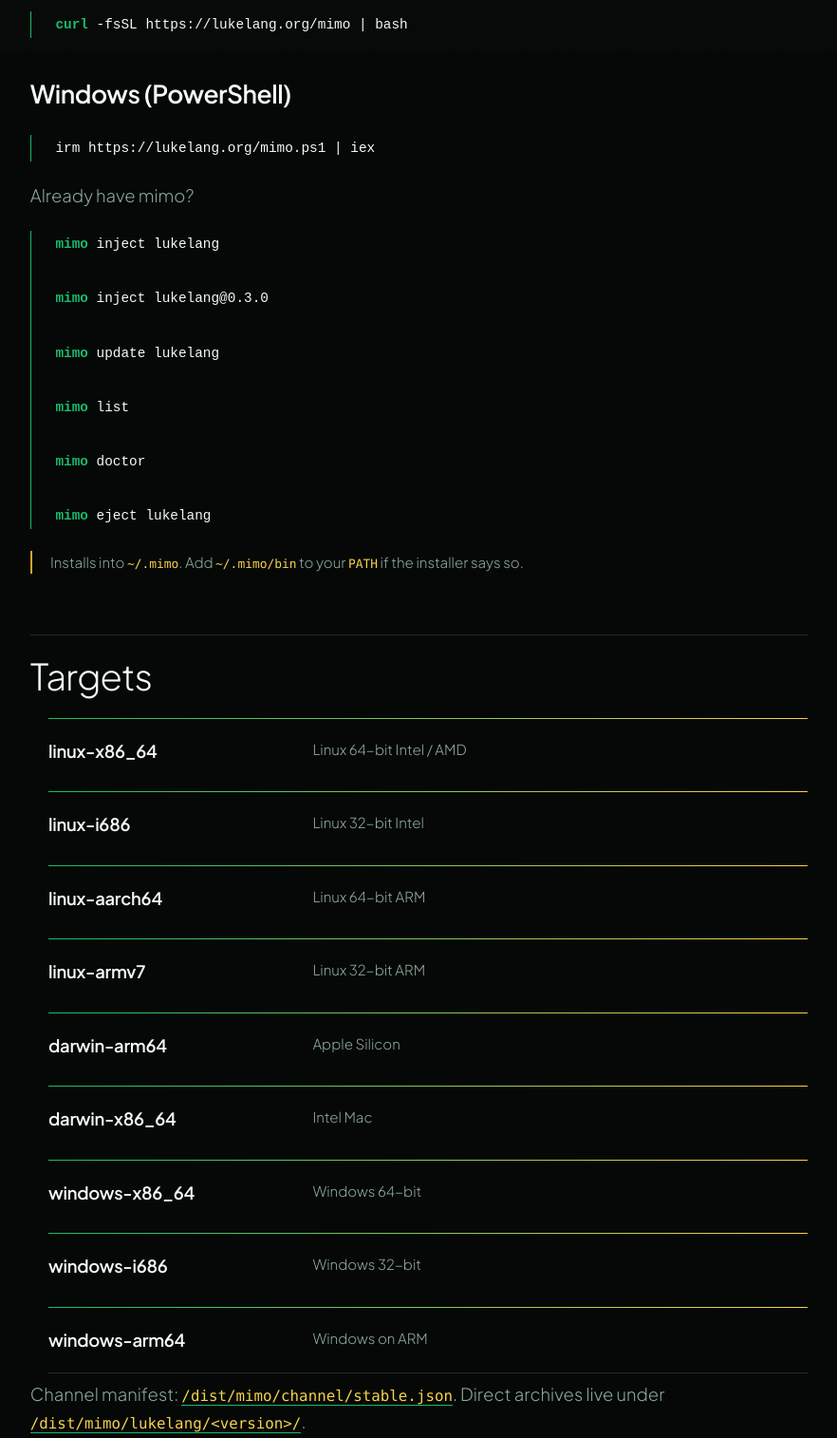
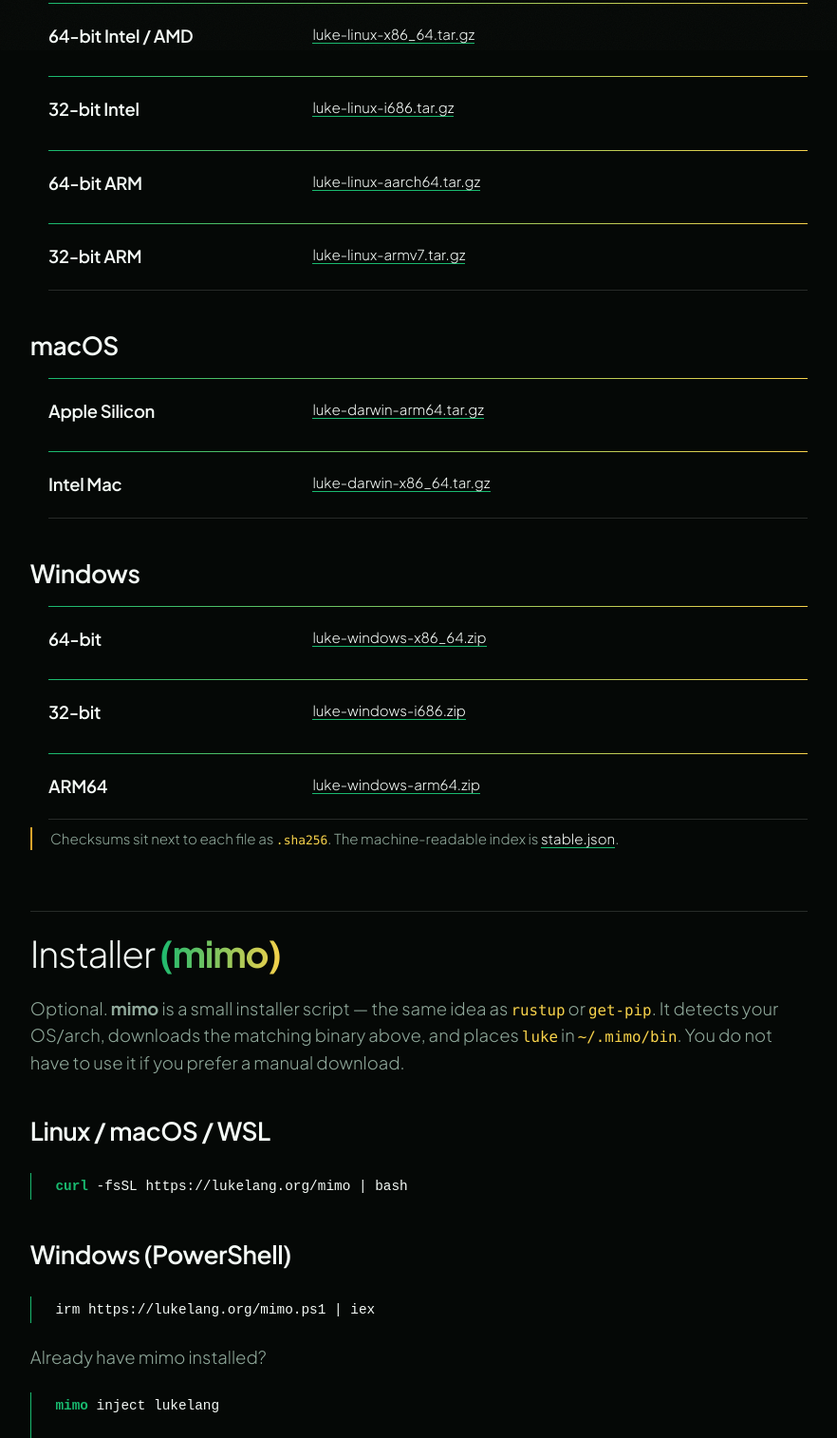
Before and after one commit to jijihohococo/LukeLang, a website: page site/download/index.html in a window 1280 px wide. Shown: the part 747-2261 px from the top of the page at 95% size, without its empty margins (365-1247 px from the left). Drawn offline with Linux system fonts and the light colour scheme.

Commit message:
docs(site): put binary download links first on the download page (#46)
Clarify that curl|bash / irm|iex are optional mimo installer one-liners,
and surface direct .tar.gz / .zip links for every supported platform.

Co-authored-by: Cursor Agent <cursoragent@cursor.com>
Co-authored-by: Lucas D Marshall <lucasdmarshall@users.noreply.github.com>

```diff
--- a/site/download/index.html
+++ b/site/download/index.html
@@ -4,7 +4,7 @@
 <meta charset="utf-8" />
 <meta name="viewport" content="width=device-width, initial-scale=1" />
 <title>Download — LukeLang</title>
-<meta name="description" content="Inject LukeLang with mimo — one command for Linux, macOS and Windows across Intel, Apple Silicon, ARM, 32-bit and 64-bit." />
+<meta name="description" content="Download LukeLang 0.3.0 binaries for Linux, macOS and Windows — or install with mimo in one step." />
 <meta name="theme-color" content="#050806" />
 <link rel="icon" href="../assets/favicon.png" type="image/png" />
 <!-- seo:begin -->
@@ -17,16 +17,16 @@
 <meta property="og:type" content="website" />
 <meta property="og:url" content="https://lukelang.org/download/" />
 <meta property="og:title" content="Download — LukeLang" />
-<meta property="og:description" content="Inject LukeLang with mimo — one command for Linux, macOS and Windows across Intel, Apple Silicon, ARM, 32-bit and 64-bit." />
+<meta property="og:description" content="Download LukeLang 0.3.0 binaries for Linux, macOS and Windows — or install with mimo in one step." />
 <meta property="og:image" content="https://lukelang.org/assets/og.png" />
 <meta property="og:image:width" content="1200" />
 <meta property="og:image:height" content="630" />
 <meta property="og:image:alt" content="LukeLang — Myanmar's first official programming language" />
 <meta name="twitter:card" content="summary_large_image" />
 <meta name="twitter:title" content="Download — LukeLang" />
-<meta name="twitter:description" content="Inject LukeLang with mimo — one command for Linux, macOS and Windows across Intel, Apple Silicon, ARM, 32-bit and 64-bit." />
+<meta name="twitter:description" content="Download LukeLang 0.3.0 binaries for Linux, macOS and Windows — or install with mimo in one step." />
 <meta name="twitter:image" content="https://lukelang.org/assets/og.png" />
-<script type="application/ld+json">{"@context":"https://schema.org","@graph":[{"@type":"WebSite","@id":"https://lukelang.org/#website","url":"https://lukelang.org","name":"LukeLang","description":"Myanmar's first official programming language \u2014 reactive-native and full-stack, compiling to native C and WebAssembly.","inLanguage":"en","publisher":{"@id":"https://lukelang.org/#author"}},{"@type":"Person","@id":"https://lukelang.org/#author","name":"Kaung Myat San","jobTitle":"Creator of LukeLang","nationality":"Myanmar"},{"@type":"WebPage","name":"Download","description":"Inject LukeLang with mimo \u2014 one command for Linux, macOS and Windows across Intel, Apple Silicon, ARM, 32-bit and 64-bit.","url":"https://lukelang.org/download/","isPartOf":{"@id":"https://lukelang.org/#website"},"inLanguage":"en"}]}</script>
+<script type="application/ld+json">{"@context":"https://schema.org","@graph":[{"@type":"WebSite","@id":"https://lukelang.org/#website","url":"https://lukelang.org","name":"LukeLang","description":"Myanmar's first official programming language \u2014 reactive-native and full-stack, compiling to native C and WebAssembly.","inLanguage":"en","publisher":{"@id":"https://lukelang.org/#author"}},{"@type":"Person","@id":"https://lukelang.org/#author","name":"Kaung Myat San","jobTitle":"Creator of LukeLang","nationality":"Myanmar"},{"@type":"WebPage","name":"Download","description":"Download LukeLang 0.3.0 binaries for Linux, macOS and Windows \u2014 or install with mimo in one step.","url":"https://lukelang.org/download/","isPartOf":{"@id":"https://lukelang.org/#website"},"inLanguage":"en"}]}</script>
 <!-- seo:end -->
 <link rel="preconnect" href="https://fonts.googleapis.com" />
 <link rel="preconnect" href="https://fonts.gstatic.com" crossorigin />
@@ -61,10 +61,10 @@
 <main>
   <section class="masthead">
     <p class="masthead__kicker">Download</p>
-    <h1>mimo <em>inject</em> lukelang</h1>
+    <h1>Get <em>LukeLang</em></h1>
     <p>
-      One command installs the LukeLang compiler. Linux, macOS and Windows —
-      Intel, Apple Silicon, ARM, 32-bit and 64-bit.
+      Download the compiler binary for your machine, or let mimo install it in one step.
+      Version 0.3.0 — Linux, macOS and Windows.
     </p>
   </section>
 
@@ -75,8 +75,8 @@
       <div class="sidebar__panel">
       <h2>On this page</h2>
       <ul>
-        <li><a href="#mimo">mimo inject</a></li>
-        <li><a href="#targets">Targets</a></li>
+        <li><a href="#binaries">Binary downloads</a></li>
+        <li><a href="#mimo">Installer (mimo)</a></li>
         <li><a href="#verify">Verify</a></li>
         <li><a href="#editors">Editor tooling</a></li>
         <li><a href="#packages">Packages</a></li>
@@ -92,75 +92,83 @@
 
     <div class="prose">
 
+      <section id="binaries">
+        <h2>Binary <em>downloads</em></h2>
+        <p>
+          Pick your platform. Each archive contains the <code>luke</code> compiler
+          (<code>luke.exe</code> on Windows). Unpack it and put the binary on your
+          <code>PATH</code>.
+        </p>
+        <h3>Linux</h3>
+        <ul class="rows">
+          <li>
+            <p class="rows__key">64-bit Intel / AMD</p>
+            <p class="rows__val"><a href="/dist/mimo/lukelang/0.3.0/luke-linux-x86_64.tar.gz">luke-linux-x86_64.tar.gz</a></p>
+          </li>
+          <li>
+            <p class="rows__key">32-bit Intel</p>
+            <p class="rows__val"><a href="/dist/mimo/lukelang/0.3.0/luke-linux-i686.tar.gz">luke-linux-i686.tar.gz</a></p>
+          </li>
+          <li>
+            <p class="rows__key">64-bit ARM</p>
+            <p class="rows__val"><a href="/dist/mimo/lukelang/0.3.0/luke-linux-aarch64.tar.gz">luke-linux-aarch64.tar.gz</a></p>
+          </li>
+          <li>
+            <p class="rows__key">32-bit ARM</p>
+            <p class="rows__val"><a href="/dist/mimo/lukelang/0.3.0/luke-linux-armv7.tar.gz">luke-linux-armv7.tar.gz</a></p>
+          </li>
+        </ul>
+        <h3>macOS</h3>
+        <ul class="rows">
+          <li>
+            <p class="rows__key">Apple Silicon</p>
+            <p class="rows__val"><a href="/dist/mimo/lukelang/0.3.0/luke-darwin-arm64.tar.gz">luke-darwin-arm64.tar.gz</a></p>
+          </li>
+          <li>
+            <p class="rows__key">Intel Mac</p>
+            <p class="rows__val"><a href="/dist/mimo/lukelang/0.3.0/luke-darwin-x86_64.tar.gz">luke-darwin-x86_64.tar.gz</a></p>
+          </li>
+        </ul>
+        <h3>Windows</h3>
+        <ul class="rows">
+          <li>
+            <p class="rows__key">64-bit</p>
+            <p class="rows__val"><a href="/dist/mimo/lukelang/0.3.0/luke-windows-x86_64.zip">luke-windows-x86_64.zip</a></p>
+          </li>
+          <li>
+            <p class="rows__key">32-bit</p>
+            <p class="rows__val"><a href="/dist/mimo/lukelang/0.3.0/luke-windows-i686.zip">luke-windows-i686.zip</a></p>
+          </li>
+          <li>
+            <p class="rows__key">ARM64</p>
+            <p class="rows__val"><a href="/dist/mimo/lukelang/0.3.0/luke-windows-arm64.zip">luke-windows-arm64.zip</a></p>
+          </li>
+        </ul>
+        <p class="note">
+          Checksums sit next to each file as <code>.sha256</code>. The machine-readable index is
+          <a href="/dist/mimo/channel/stable.json">stable.json</a>.
+        </p>
+      </section>
+
       <section id="mimo">
-        <h2>mimo <em>inject</em></h2>
+        <h2>Installer <em>(mimo)</em></h2>
         <p>
-          <b>mimo</b> is the LukeLang installer. It detects your machine, downloads the matching
-          binary, and puts <code>luke</code> on your <code>PATH</code>.
+          Optional. <b>mimo</b> is a small installer script — the same idea as
+          <code>rustup</code> or <code>get-pip</code>. It detects your OS/arch, downloads the
+          matching binary above, and places <code>luke</code> in <code>~/.mimo/bin</code>.
+          You do not have to use it if you prefer a manual download.
         </p>
         <h3>Linux / macOS / WSL</h3>
 <pre><code><span class="ln"><b class="sh">curl</b> -fsSL https://lukelang.org/mimo | bash</span></code></pre>
         <h3>Windows (PowerShell)</h3>
 <pre><code><span class="ln">irm https://lukelang.org/mimo.ps1 | iex</span></code></pre>
-        <p>Already have mimo?</p>
+        <p>Already have mimo installed?</p>
 <pre><code><span class="ln"><b class="sh">mimo</b> inject lukelang</span>
 <span class="ln"><b class="sh">mimo</b> inject lukelang@0.3.0</span>
 <span class="ln"><b class="sh">mimo</b> update lukelang</span>
 <span class="ln"><b class="sh">mimo</b> list</span>
 <span class="ln"><b class="sh">mimo</b> doctor</span>
 <span class="ln"><b class="sh">mimo</b> eject lukelang</span></code></pre>
-        <p class="note">
-          Installs into <code>~/.mimo</code>. Add <code>~/.mimo/bin</code> to your
-          <code>PATH</code> if the installer says so.
-        </p>
-      </section>
-
-      <section id="targets">
-        <h2>Targets</h2>
-        <ul class="rows">
-          <li>
-            <p class="rows__key">linux-x86_64</p>
-            <p class="rows__val">Linux 64-bit Intel / AMD</p>
-          </li>
-          <li>
-            <p class="rows__key">linux-i686</p>
-            <p class="rows__val">Linux 32-bit Intel</p>
-          </li>
-          <li>
-            <p class="rows__key">linux-aarch64</p>
-            <p class="rows__val">Linux 64-bit ARM</p>
-          </li>
-          <li>
-            <p class="rows__key">linux-armv7</p>
-            <p class="rows__val">Linux 32-bit ARM</p>
-          </li>
-          <li>
-            <p class="rows__key">darwin-arm64</p>
-            <p class="rows__val">Apple Silicon</p>
-          </li>
-          <li>
-            <p class="rows__key">darwin-x86_64</p>
-            <p class="rows__val">Intel Mac</p>
-          </li>
-          <li>
-            <p class="rows__key">windows-x86_64</p>
-            <p class="rows__val">Windows 64-bit</p>
-          </li>
-          <li>
-            <p class="rows__key">windows-i686</p>
-            <p class="rows__val">Windows 32-bit</p>
-          </li>
-          <li>
-            <p class="rows__key">windows-arm64</p>
-            <p class="rows__val">Windows on ARM</p>
-          </li>
-        </ul>
-        <p>
-          Channel manifest:
-          <a href="/dist/mimo/channel/stable.json"><code>/dist/mimo/channel/stable.json</code></a>.
-          Direct archives live under
-          <a href="/dist/mimo/"><code>/dist/mimo/lukelang/&lt;version&gt;/</code></a>.
-        </p>
       </section>
 
       <section id="verify">
```
